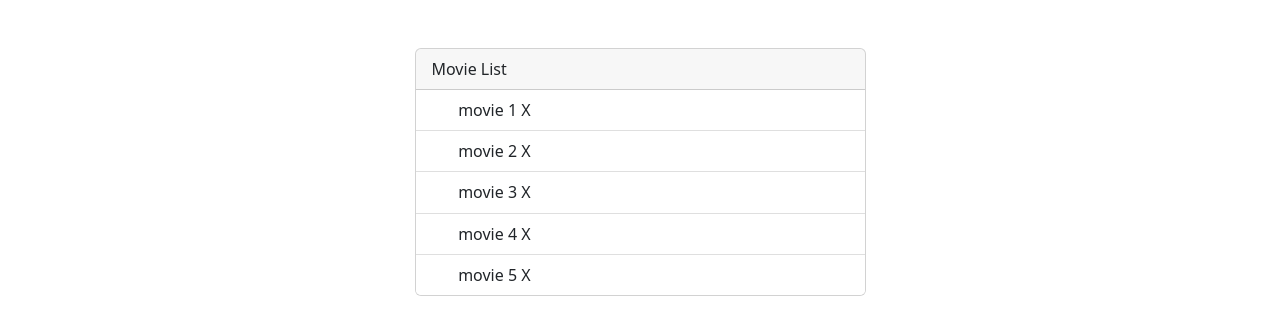
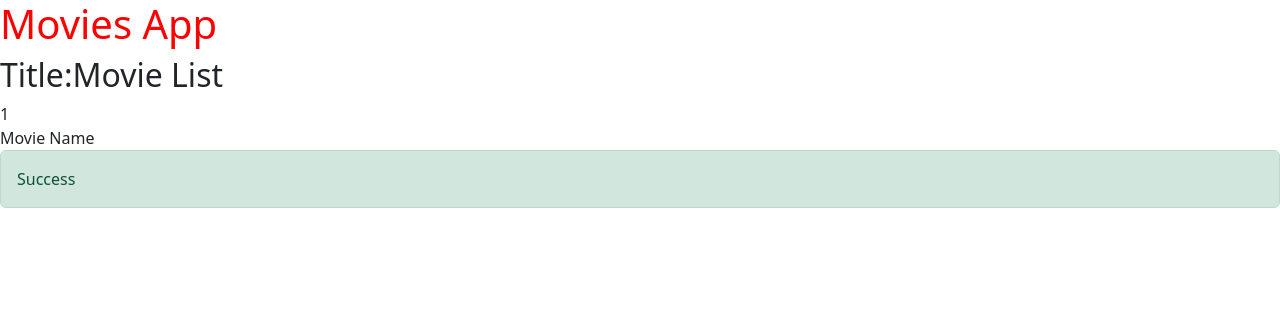
Before and after one commit to M4dn4ss/MovieApp, an Angular app: page / in a window 1280 px wide. Shown: the top 334 px of the page. Built offline with nearby package versions, Linux system fonts and the light colour scheme.

Commit message:
Revert "Event Binding"
This reverts commit 4d936af27db1b3ab1af6d3fe0c96ec344bb6b5b8.

```diff
--- a/angular.json
+++ b/angular.json
@@ -28,10 +28,7 @@
               "src/styles.css",
               "node_modules/bootstrap/dist/css/bootstrap.min.css"
             ],
-            "scripts": [
-              "node_modules/jquery/dist/jquery.min.js",
-              "node_modules/bootstrap/dist/js/bootstrap.min.js"
-            ]
+            "scripts": []
           },
           "configurations": {
             "production": {
--- a/package.json
+++ b/package.json
@@ -19,7 +19,6 @@
     "@angular/platform-browser-dynamic": "^15.2.0",
     "@angular/router": "^15.2.0",
     "bootstrap": "^5.2.3",
-    "jquery": "^3.6.4",
     "rxjs": "~7.8.0",
     "tslib": "^2.3.0",
     "zone.js": "~0.12.0"
--- a/src/app/app.component.html
+++ b/src/app/app.component.html
@@ -1,7 +1,6 @@
-<div class="container">
-    <div class="row justify-content-center">
-        <div class="col-md-5 mt-5">
-            <movies></movies>
-        </div>
-    </div>
+<h1>Movies App</h1>
+<movies></movies>
+
+<div class="alert alert-success">
+    Success
 </div>
--- a/src/app/movie.datasource.ts
+++ /dev/null
@@ -1,9 +0,0 @@
-import {Movie} from './movie';
-
-export const Movies: Movie[] = [
-    {id: 1, name:"movie 1"},
-    {id: 2, name:"movie 2"},
-    {id: 3, name:"movie 3"},
-    {id: 4, name:"movie 4"},
-    {id: 5, name:"movie 5"},
-];
--- a/src/app/movies/movies.component.html
+++ b/src/app/movies/movies.component.html
@@ -1,11 +1,5 @@
-<div class="card">
-    <div class="card-header">
-        {{ title }}
-    </div>
-    <ul class="list-group list-group-flush">
-        <li *ngFor="let movie of movies" class="list-group-item">
-            <span class="badge badge-primary">{{movie.id}}</span> {{movie.name}}
-            <span class="close">X</span>
-        </li>
-    </ul>
-</div>
+<h2>
+    {{ "Title:" + getTitle() }}
+</h2>
+<div> {{movie.id}} </div>
+<div> {{movie.name}} </div>
--- a/src/app/movies/movies.component.ts
+++ b/src/app/movies/movies.component.ts
@@ -1,5 +1,5 @@
 import { Component } from '@angular/core';
-import { Movies } from '../movie.datasource';
+import {Movie} from '../movie';
 
 @Component({
     selector: 'movies',
@@ -7,5 +7,13 @@ import { Movies } from '../movie.datasource';
 })
 export class MoviesComponent{
     title = 'Movie List';
-    movies = Movies;
+
+    movie: Movie = {
+        id: 1,
+        name: 'Movie Name'
+    }
+
+    getTitle(){
+        return this.title;
+    }
 }
```
Also changed, not shown: 1 other file (tests, documents, lock files or other folders).
